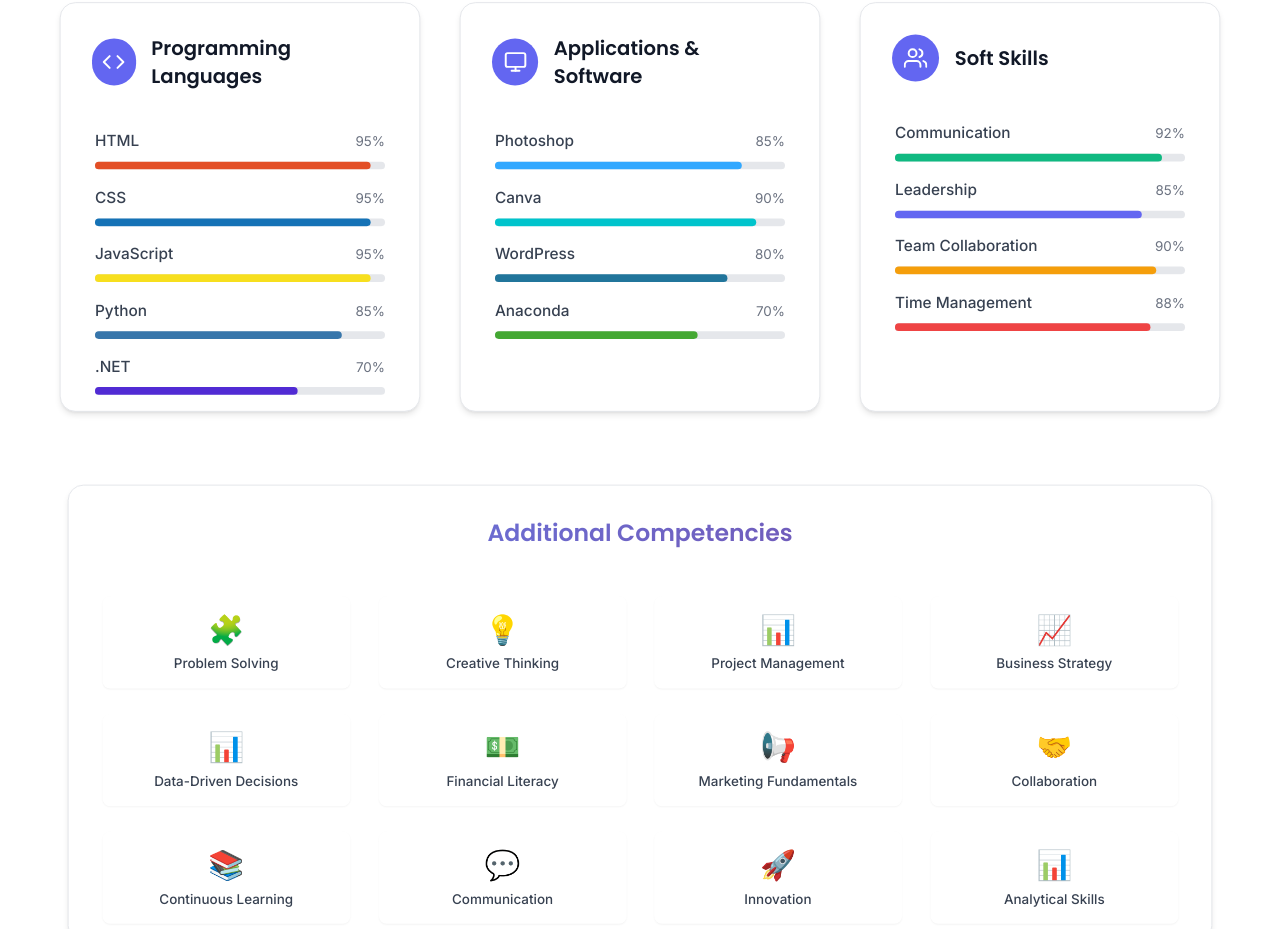
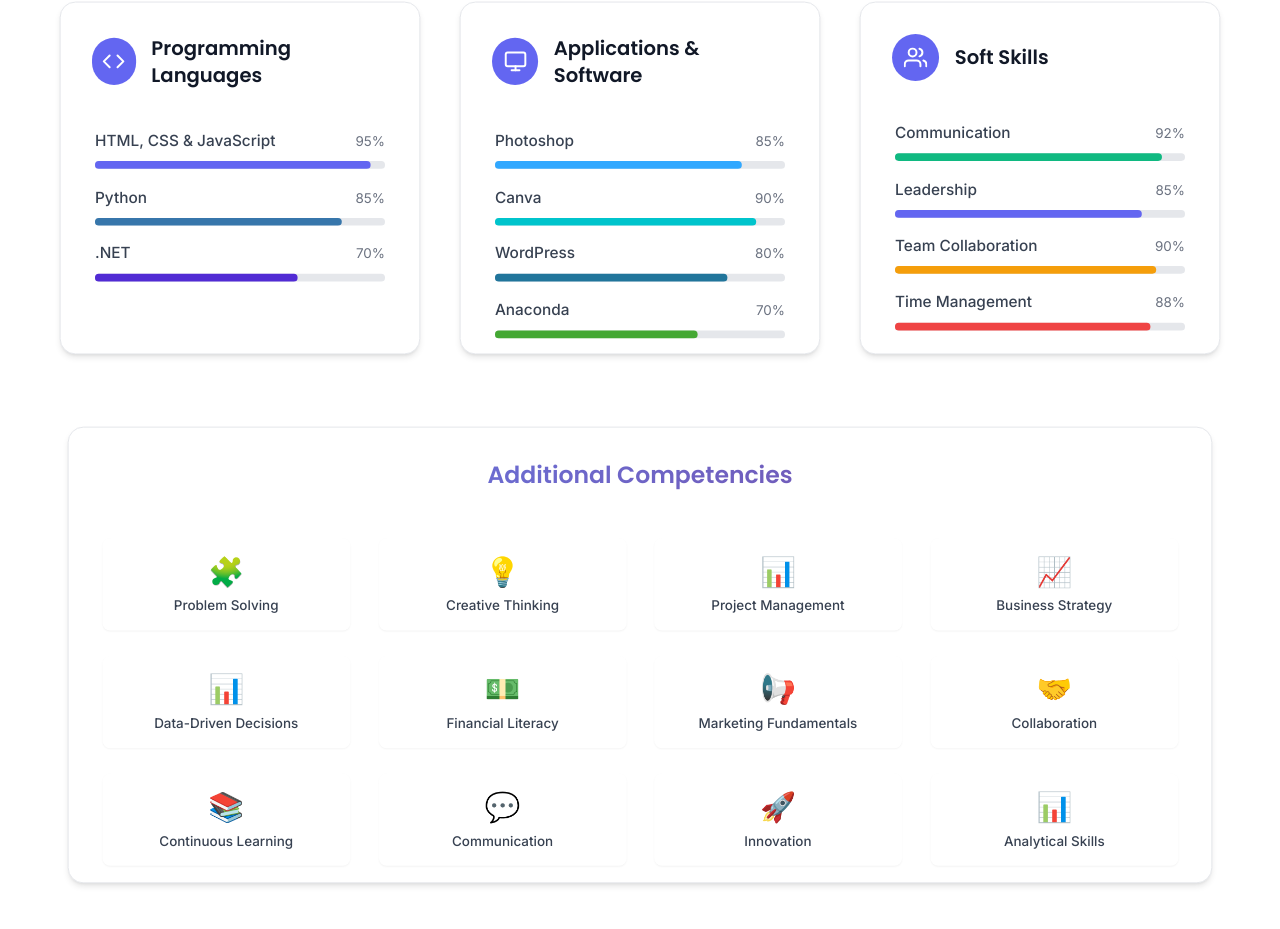
Before and after one commit to BOMBxBAHADUR/my-portfolio, a React (Create React App) app: page / in a window 1280 px wide. Shown: the part 1860-2789 px from the top of the page. Built offline with nearby package versions, Linux system fonts and the light colour scheme.

Commit message:
content: combine HTML, CSS & JavaScript as one skill at 95%

```diff
--- a/src/sections/Skills.js
+++ b/src/sections/Skills.js
@@ -16,9 +16,7 @@ const Skills = () => {
       title: 'Programming Languages',
       icon: FiCode,
       skills: [
-        { name: 'HTML', level: 95, color: '#E34F26' },
-        { name: 'CSS', level: 95, color: '#1572B6' },
-        { name: 'JavaScript', level: 95, color: '#F7DF1E' },
+        { name: 'HTML, CSS & JavaScript', level: 95, color: '#6366F1' },
         { name: 'Python', level: 85, color: '#3776AB' },
         { name: '.NET', level: 70, color: '#512BD4' }
       ]
```
